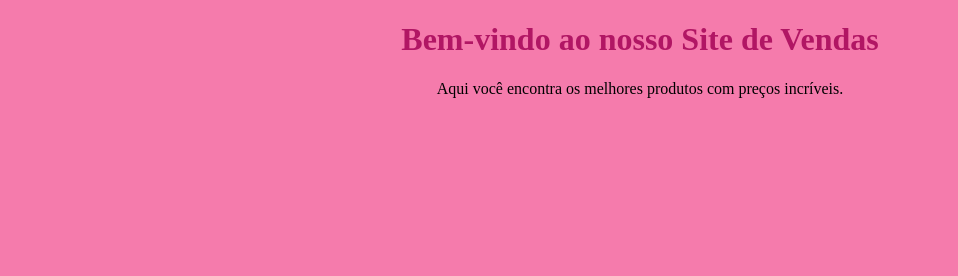
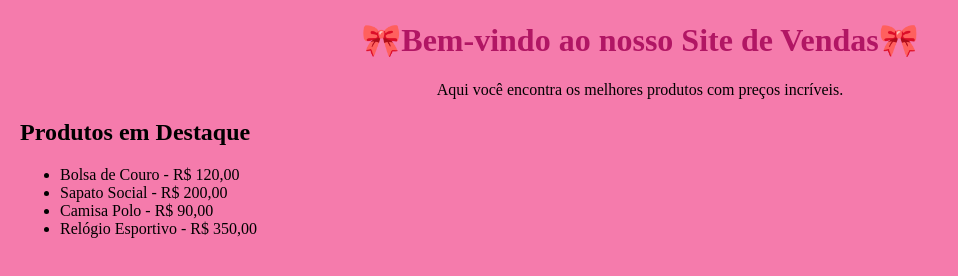
Before and after one commit to ClaraSerena/projeto_vendas, a plain HTML site: page index.html in a window 1280 px wide. Shown: the whole page, without its empty margins (0-958 px from the left). Drawn offline with Linux system fonts and the light colour scheme.

Commit message:
feat: adicionando lista de produtos #5

```diff
--- a/index.html
+++ b/index.html
@@ -2,12 +2,19 @@
 <html lang ="pt-BR">
 <head>
     <meta charset="utf-8">
-    <title>Site de Vendas</title>
+    <title>🎀Site de Vendas🎀</title>
     <link rel="stylesheet" href="estilo.css">
 
 </head>
 <body>
-    <h1>Bem-vindo ao nosso Site de Vendas</h1>
+    <h1>🎀Bem-vindo ao nosso Site de Vendas🎀</h1>
     <p>Aqui você encontra os melhores produtos com preços incríveis.</p>
+    <h2>Produtos em Destaque</h2>
+    <ul>
+        <li>Bolsa de Couro - R$ 120,00</li>
+        <li>Sapato Social - R$ 200,00</li>
+        <li>Camisa Polo -  R$ 90,00</li>
+        <li>Relógio Esportivo - R$ 350,00</li>
+    </ul>
 </body>
 </html>
```
